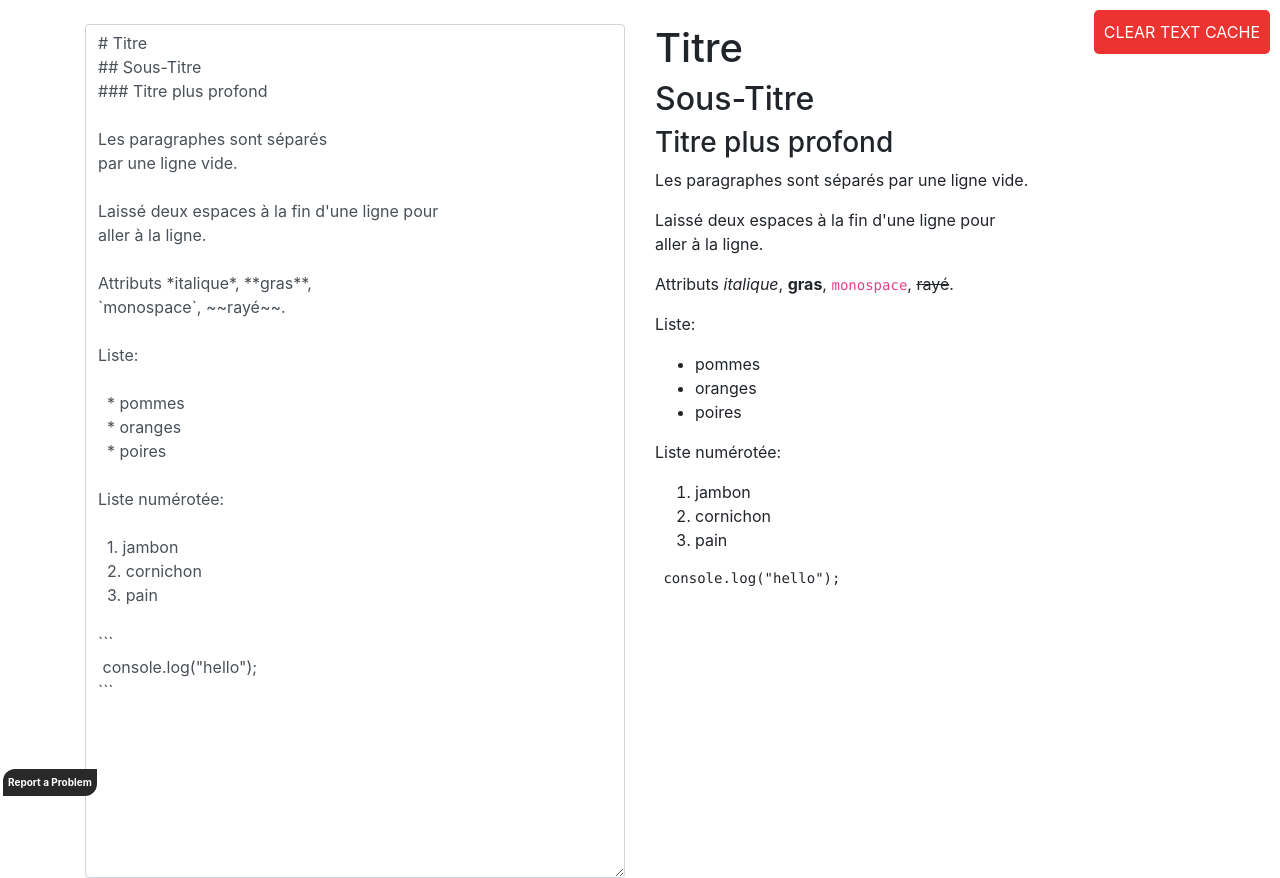
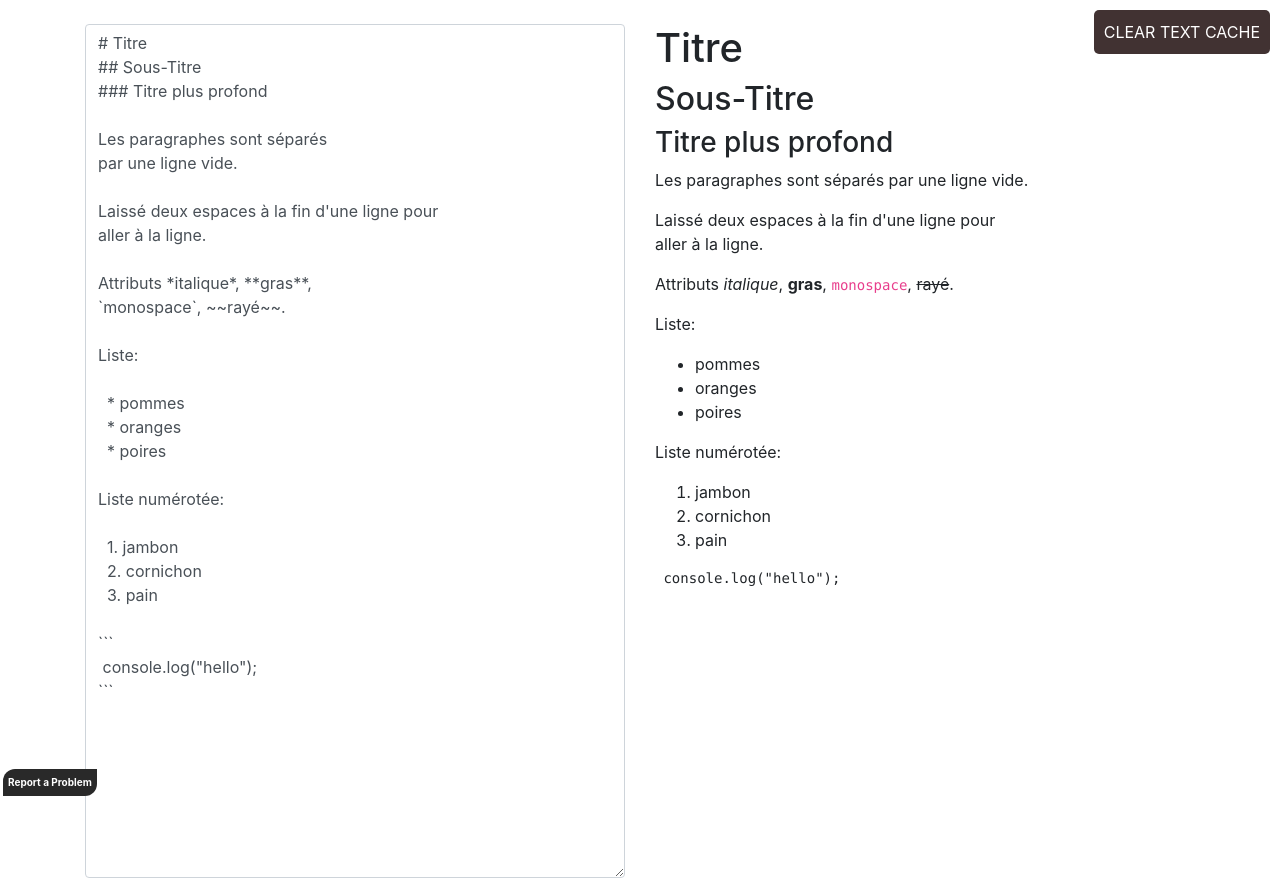
Before and after one commit to yoanndelattre/Markdown-Editor, a React (Create React App) app: page / in a window 1280 px wide. Built offline with nearby package versions, Linux system fonts and the light colour scheme.

Commit message:
change color button

```diff
--- a/src/App.css
+++ b/src/App.css
@@ -30,7 +30,7 @@
 .clear-text-cache {
     color: #fff;
     text-transform: uppercase;
-    background: #ed3330;
+    background: #413232;
     padding: 10px;
     border-radius: 5px;
     display: inline-block;
```
